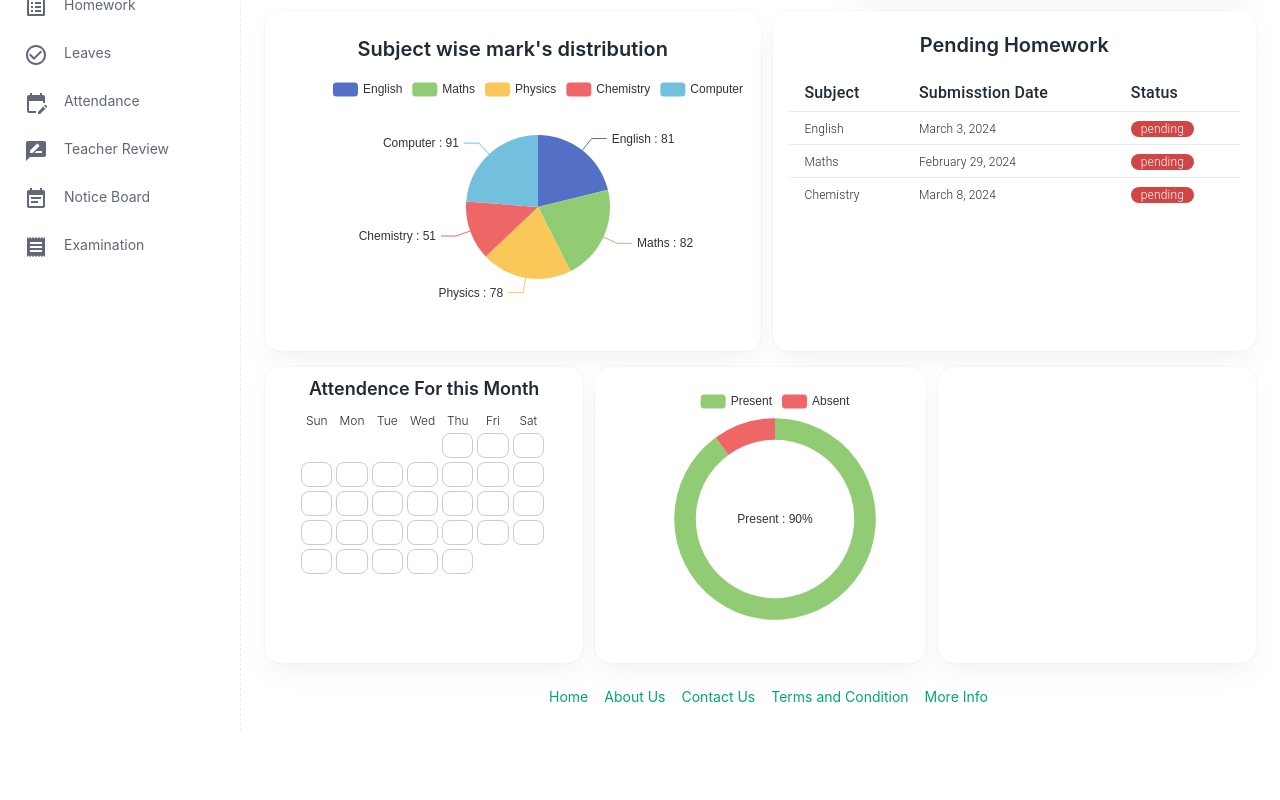
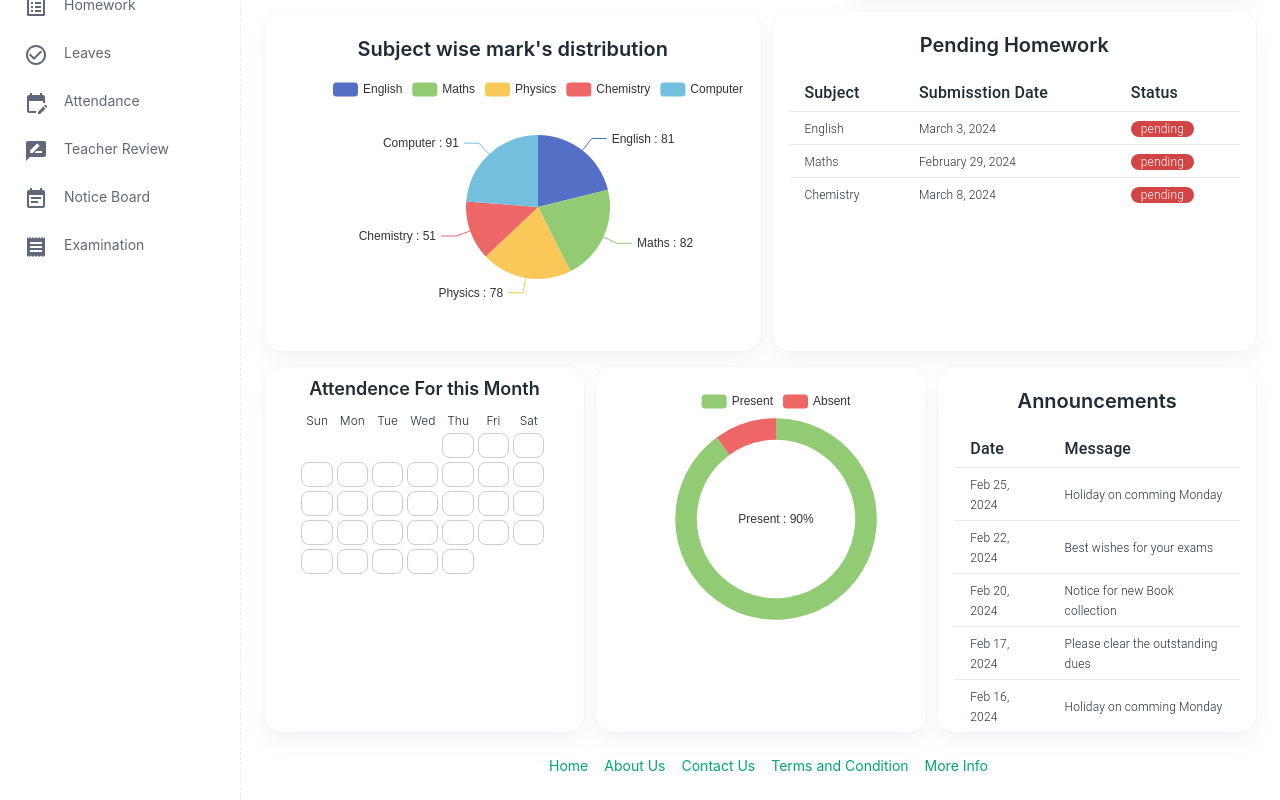
Before and after one commit to sanjayKumar-dev/edutek, a React (Create React App) app: page / in a window 1280 px wide. Shown: the part 321-1121 px from the top of the page. Before the commit the page ends 1052 px from the top, so only its background shows below. Built offline with nearby package versions, Linux system fonts and the light colour scheme.

Commit message:
Added Announcement

```diff
--- a/src/component/student/Homework.jsx
+++ b/src/component/student/Homework.jsx
@@ -7,7 +7,7 @@ import TableHead from '@mui/material/TableHead'
 import TableRow from '@mui/material/TableRow'
 import Paper from '@mui/material/Paper'
 
-function Homework({ headers, data }) {
+function Homework({ headers, data, title }) {
     return (
         <TableContainer className='px-4 pt-1' component={Paper} sx={{
             backgroundColor: 'var(--card_background)',
@@ -17,7 +17,7 @@ function Homework({ headers, data }) {
             width: '100%',
             color: 'var(--card_text_color)'
         }}>
-            <h1 className='text-xl text-center font-semibold my-4'>Pending Homework</h1>
+            <h1 className='text-xl text-center font-semibold my-4'>{title}</h1>
             <Table size="small" aria-label="a dense table" >
                 <TableHead>
                     <TableRow>
--- a/src/component/student/Student.jsx
+++ b/src/component/student/Student.jsx
@@ -7,6 +7,7 @@ import Homework from './Homework'
 import { HomeworkPendingHeader, HomeworkPendingLists } from '../../mock-data/HomeworkMock'
 import Attendance from '../attendence/Attendance'
 import AttenPercentage from './AttenPercentage'
+import { AnnouncementHeader, AnnouncementMock } from '../../mock-data/announcements'
 
 const Student = () => {
     return (
@@ -25,7 +26,7 @@ const Student = () => {
                     <PieChart />
                 </div>
                 <div className='w-6/12 my-4 ms-3'>
-                    <Homework headers={HomeworkPendingHeader} data={HomeworkPendingLists} />
+                    <Homework headers={HomeworkPendingHeader} data={HomeworkPendingLists} title="Pending Homework" />
                 </div>
             </div>
             <div className='flex'>
@@ -35,8 +36,8 @@ const Student = () => {
                 <div className='w-4/12 card-container px-4 pt-2  ms-3'>
                     <AttenPercentage />
                 </div>
-                <div className='w-4/12 card-container px-4 pt-2 ms-3'>
-
+                <div className='w-4/12  ms-3'>
+                    <Homework headers={AnnouncementHeader} data={AnnouncementMock} title="Announcements" />
                 </div>
             </div>
 
--- /dev/null
+++ b/src/mock-data/announcements.js
@@ -0,0 +1,37 @@
+const formatDate = (day) => {
+    const updatedDate = new Date(new Date().getTime() - (day * 24 * 60 * 60 * 1000))
+    return updatedDate.toLocaleDateString('en-US', { day: 'numeric', month: 'short', year: 'numeric' })
+}
+export const AnnouncementMock = [
+    {
+        date: formatDate(2),
+        text: "Holiday on comming Monday"
+    },
+    {
+        date: formatDate(5),
+        text: "Best wishes for your exams"
+    },
+    {
+        date: formatDate(7),
+        text: "Notice for new Book collection"
+    },
+    {
+        date: formatDate(10),
+        text: " Please clear the outstanding dues"
+    },
+    {
+        date: formatDate(11),
+        text: "Holiday on comming Monday"
+    }
+]
+
+export const AnnouncementHeader = [
+    {
+        title: "Date",
+        dataKey: "date"
+    },
+    {
+        title: "Message",
+        dataKey: "text"
+    }
+]
```
